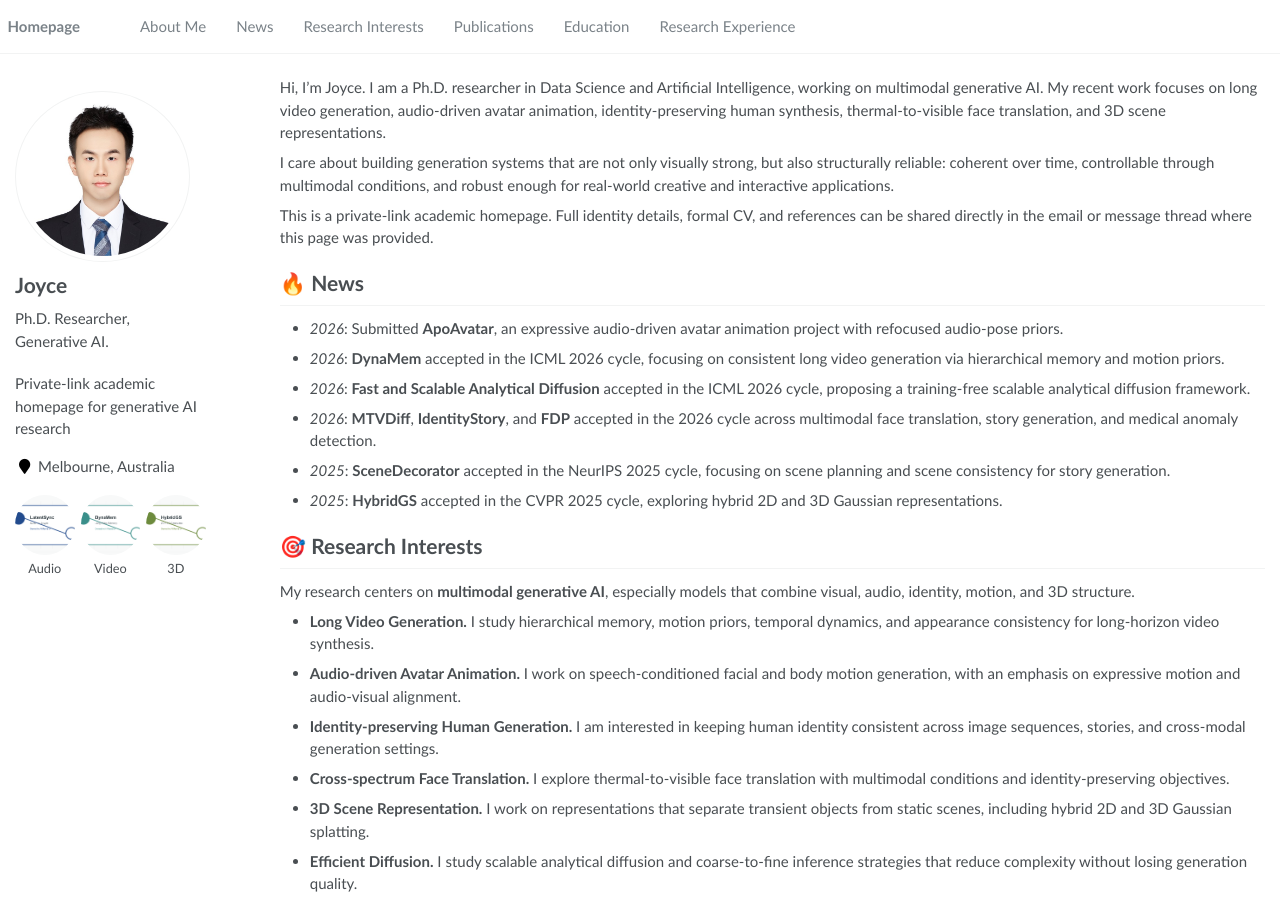
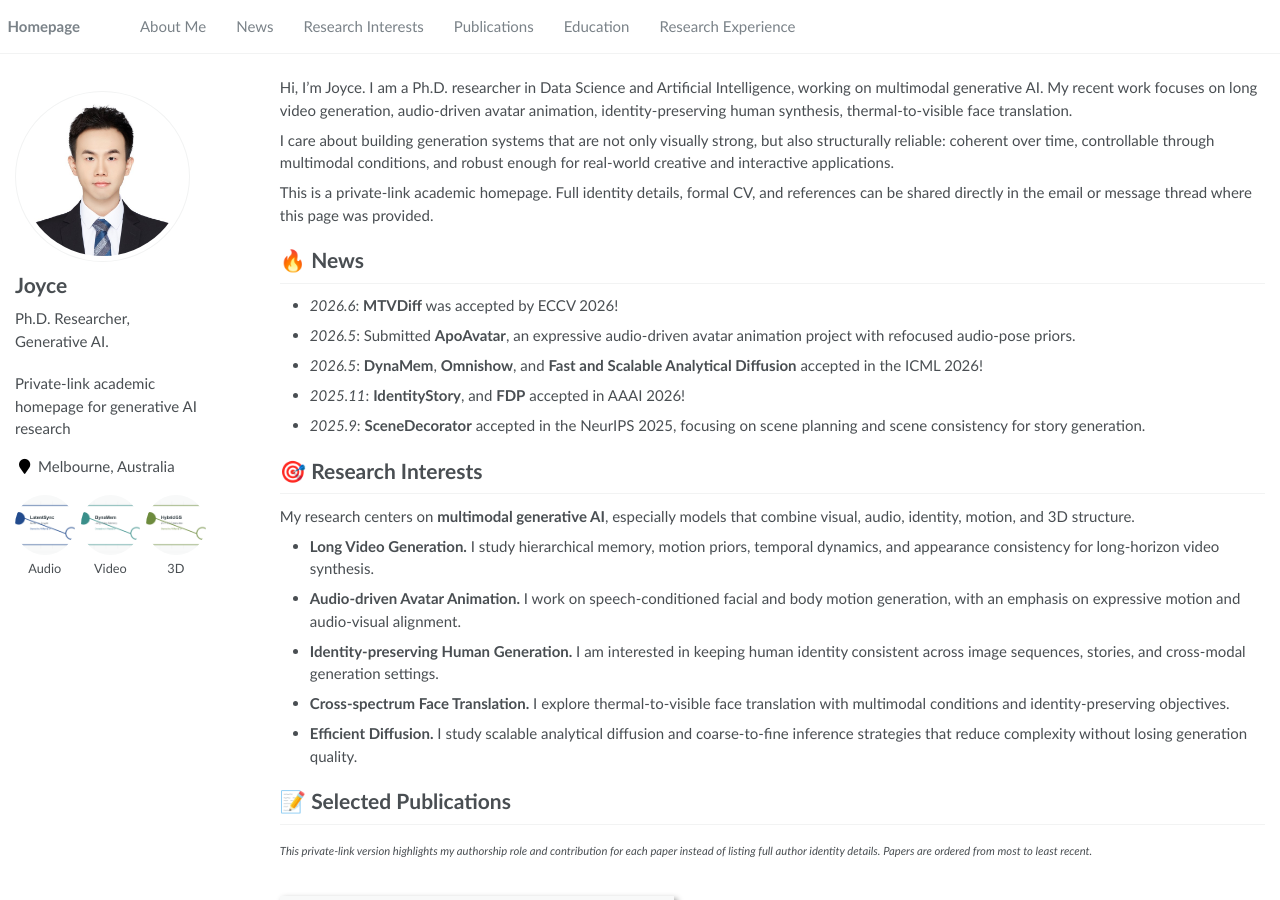
Before and after one commit to Jonyond-lin/joyce-ai, a Jekyll site: the page built from _pages/about.md, in a window 1280 px wide and 900 px high. Built offline with Jekyll 4.4.1, drawn with Linux system fonts in a browser that asks for light colours.

Commit message:
adjust some details

```diff
--- a/_pages/about.md
+++ b/_pages/about.md
@@ -10,7 +10,7 @@ redirect_from:
 
 <span class='anchor' id='about-me'></span>
 
-Hi, I'm Joyce. I am a Ph.D. researcher in Data Science and Artificial Intelligence, working on multimodal generative AI. My recent work focuses on long video generation, audio-driven avatar animation, identity-preserving human synthesis, thermal-to-visible face translation, and 3D scene representations.
+Hi, I'm Joyce. I am a Ph.D. researcher in Data Science and Artificial Intelligence, working on multimodal generative AI. My recent work focuses on long video generation, audio-driven avatar animation, identity-preserving human synthesis, thermal-to-visible face translation.
 
 I care about building generation systems that are not only visually strong, but also structurally reliable: coherent over time, controllable through multimodal conditions, and robust enough for real-world creative and interactive applications.
 
@@ -18,12 +18,12 @@ This is a private-link academic homepage. Full identity details, formal CV, and
 
 
 # 🔥 News
-- *2026*: Submitted **ApoAvatar**, an expressive audio-driven avatar animation project with refocused audio-pose priors.
-- *2026*: **DynaMem** accepted in the ICML 2026 cycle, focusing on consistent long video generation via hierarchical memory and motion priors.
-- *2026*: **Fast and Scalable Analytical Diffusion** accepted in the ICML 2026 cycle, proposing a training-free scalable analytical diffusion framework.
-- *2026*: **MTVDiff**, **IdentityStory**, and **FDP** accepted in the 2026 cycle across multimodal face translation, story generation, and medical anomaly detection.
-- *2025*: **SceneDecorator** accepted in the NeurIPS 2025 cycle, focusing on scene planning and scene consistency for story generation.
-- *2025*: **HybridGS** accepted in the CVPR 2025 cycle, exploring hybrid 2D and 3D Gaussian representations.
+- *2026.6*: **MTVDiff** was accepted by ECCV 2026!
+- *2026.5*: Submitted **ApoAvatar**, an expressive audio-driven avatar animation project with refocused audio-pose priors.
+- *2026.5*: **DynaMem**, **Omnishow**, and **Fast and Scalable Analytical Diffusion** accepted in the ICML 2026!
+- *2025.11*: **IdentityStory**, and **FDP** accepted in AAAI 2026!
+- *2025.9*: **SceneDecorator** accepted in the NeurIPS 2025, focusing on scene planning and scene consistency for story generation.
+<!-- - *2025*: **HybridGS** accepted in the CVPR 2025 cycle, exploring hybrid 2D and 3D Gaussian representations. -->
 
 
 # 🎯 Research Interests
@@ -34,7 +34,6 @@ My research centers on **multimodal generative AI**, especially models that comb
 - **Audio-driven Avatar Animation.** I work on speech-conditioned facial and body motion generation, with an emphasis on expressive motion and audio-visual alignment.
 - **Identity-preserving Human Generation.** I am interested in keeping human identity consistent across image sequences, stories, and cross-modal generation settings.
 - **Cross-spectrum Face Translation.** I explore thermal-to-visible face translation with multimodal conditions and identity-preserving objectives.
-- **3D Scene Representation.** I work on representations that separate transient objects from static scenes, including hybrid 2D and 3D Gaussian splatting.
 - **Efficient Diffusion.** I study scalable analytical diffusion and coarse-to-fine inference strategies that reduce complexity without losing generation quality.
 
 
```
